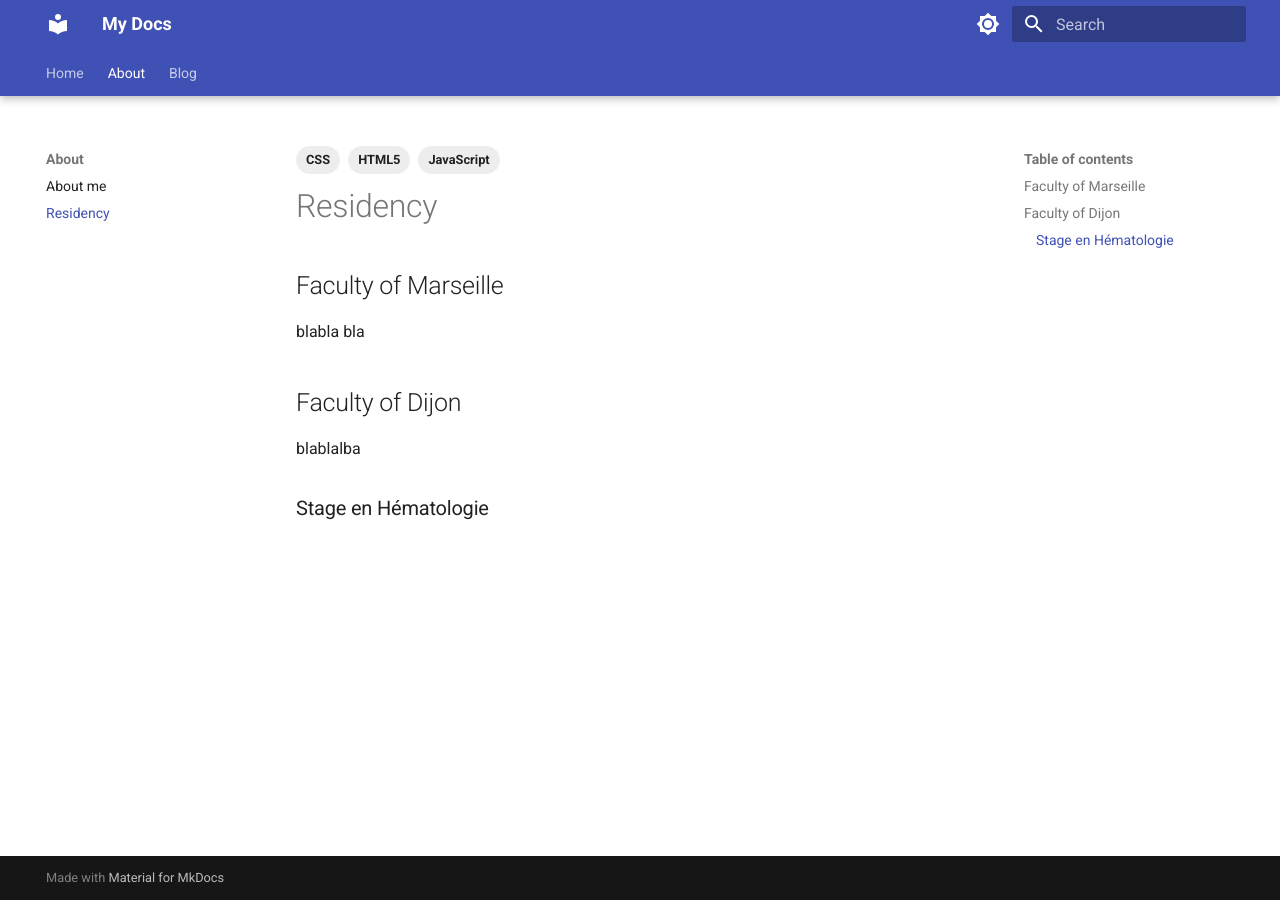
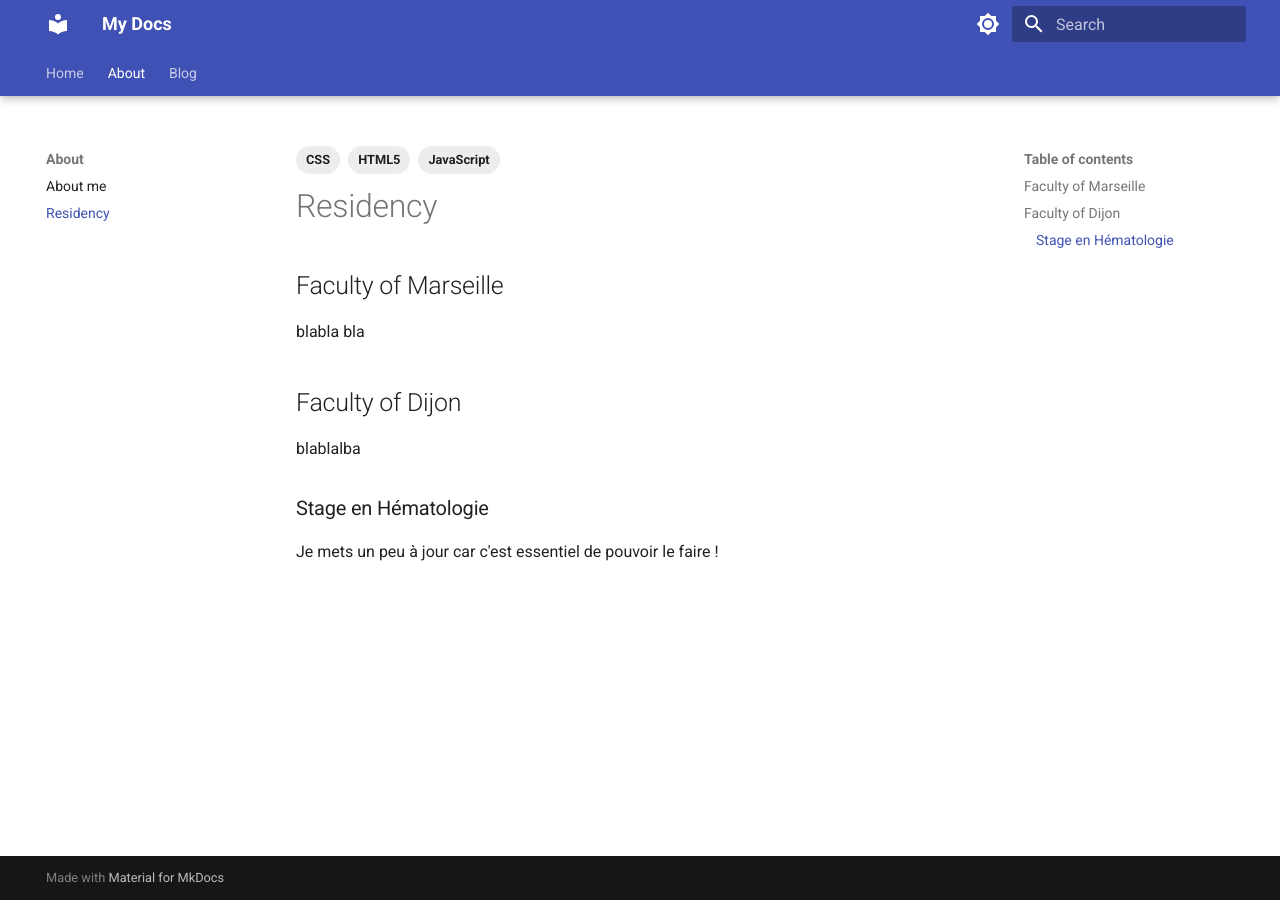
Before and after one commit to haematool/mywebsite, an MkDocs documentation site: the page built from docs/About/residency.md, in a window 1280 px wide. Built offline with MkDocs 1.6.1 and Material for MkDocs 9.7.7, drawn with Linux system fonts in a browser that asks for light colours.

Commit message:
maj residency

```diff
--- a/docs/About/residency.md
+++ b/docs/About/residency.md
@@ -11,3 +11,5 @@ blabla bla
 ## Faculty of Dijon
 blablalba
 ### Stage en Hématologie
+
+Je mets un peu à jour car c'est essentiel de pouvoir le faire !
```
